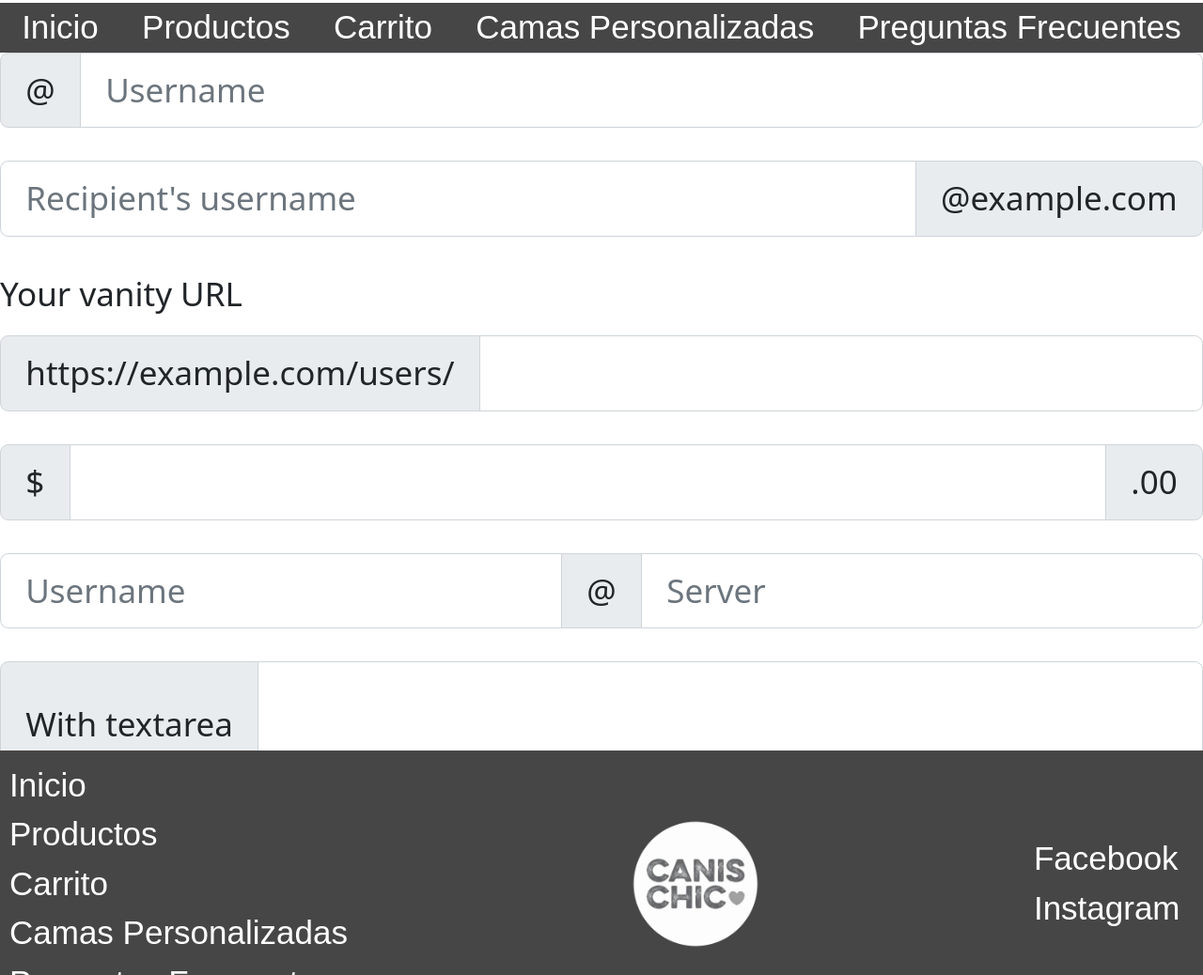
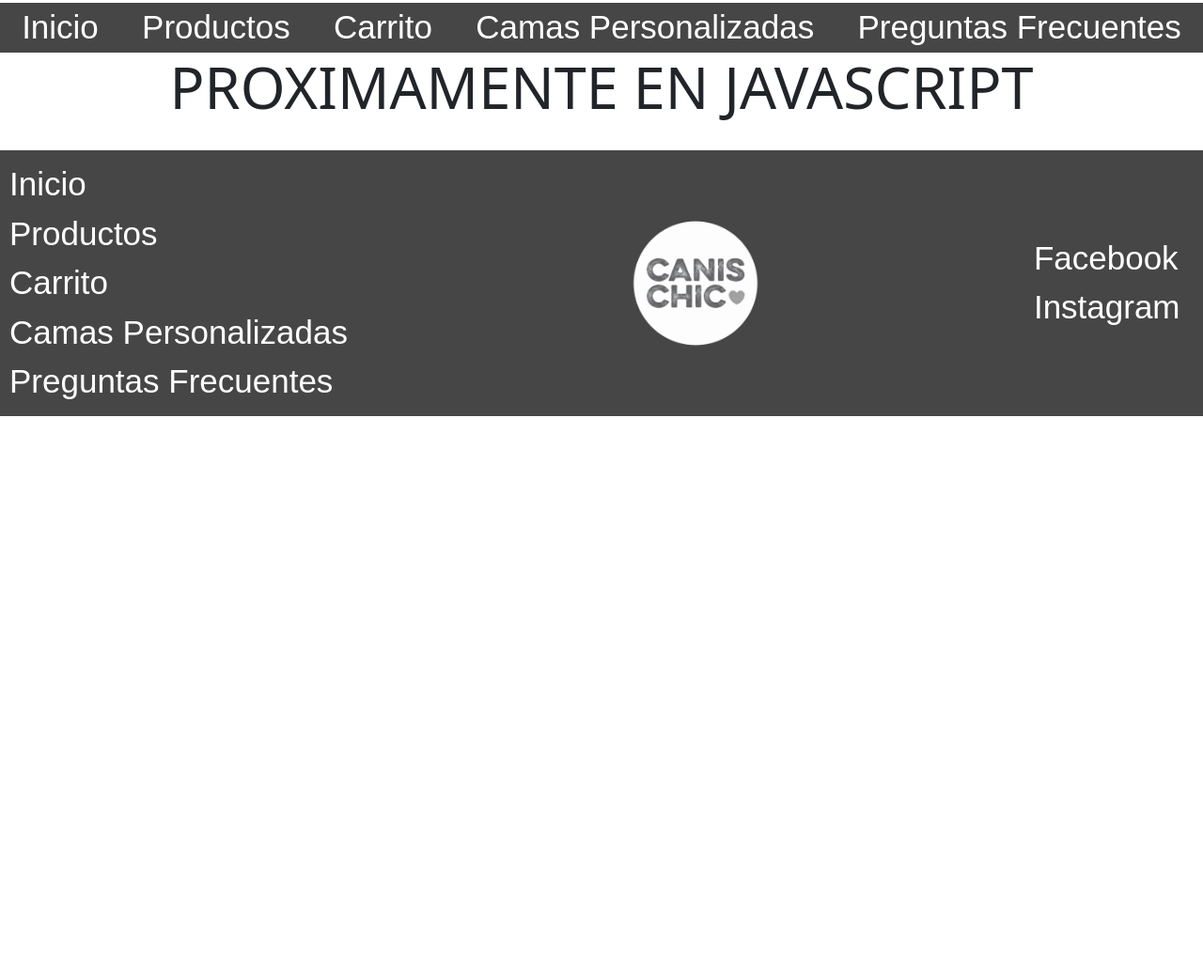
Before and after one commit to Juanterren/Canis-Chic, a website: page Carrito.html in a window 1280 px wide. Shown: the part 357-1395 px from the top of the page at 94% size. After the commit the page ends 800 px from the top, so only its background shows below. Drawn offline with nearby package versions, Linux system fonts and the light colour scheme; a web font is replaced by a local one.

Commit message:
cambiamos carrito

```diff
--- a/Carrito.html
+++ b/Carrito.html
@@ -55,38 +55,9 @@
     </header>
     <!--------------------------- FIn Header --------------------------->
     <!--------------------------- Formulario  --------------------------->
-    <div class="input-group mb-3">
-        <span class="input-group-text" id="basic-addon1">@</span>
-        <input type="text" class="form-control" placeholder="Username" aria-label="Username" aria-describedby="basic-addon1">
-      </div>
-
-      <div class="input-group mb-3">
-        <input type="text" class="form-control" placeholder="Recipient's username" aria-label="Recipient's username" aria-describedby="basic-addon2">
-        <span class="input-group-text" id="basic-addon2">@example.com</span>
-      </div>
-
-      <label for="basic-url" class="form-label">Your vanity URL</label>
-      <div class="input-group mb-3">
-        <span class="input-group-text" id="basic-addon3">https://example.com/users/</span>
-        <input type="text" class="form-control" id="basic-url" aria-describedby="basic-addon3">
-      </div>
-
-      <div class="input-group mb-3">
-        <span class="input-group-text">$</span>
-        <input type="text" class="form-control" aria-label="Amount (to the nearest dollar)">
-        <span class="input-group-text">.00</span>
-      </div>
-
-      <div class="input-group mb-3">
-        <input type="text" class="form-control" placeholder="Username" aria-label="Username">
-        <span class="input-group-text">@</span>
-        <input type="text" class="form-control" placeholder="Server" aria-label="Server">
-      </div>
-
-      <div class="input-group">
-        <span class="input-group-text">With textarea</span>
-        <textarea class="form-control" aria-label="With textarea"></textarea>
-      </div>
+   <section class="carrito">
+       <h3> PROXIMAMENTE EN JAVASCRIPT </h3>
+   </section>
        <!--------------------------- Formulario  --------------------------->
 
    <!--------------------------- Inicio footer --------------------------->
--- /dev/null
+++ b/scss/_carrito.scss
@@ -0,0 +1,4 @@
+.carrito {
+    display: flex;
+    justify-content: center;
+}
--- a/scss/style.scss
+++ b/scss/style.scss
@@ -4,3 +4,4 @@
 @import 'preguntas.scss';
 @import 'index.scss';
 @import 'productos.scss';
+@import 'carrito.scss';
```
Also changed, not shown: index.html (+1 -3 lines), css/Style.css, 1 other file.
